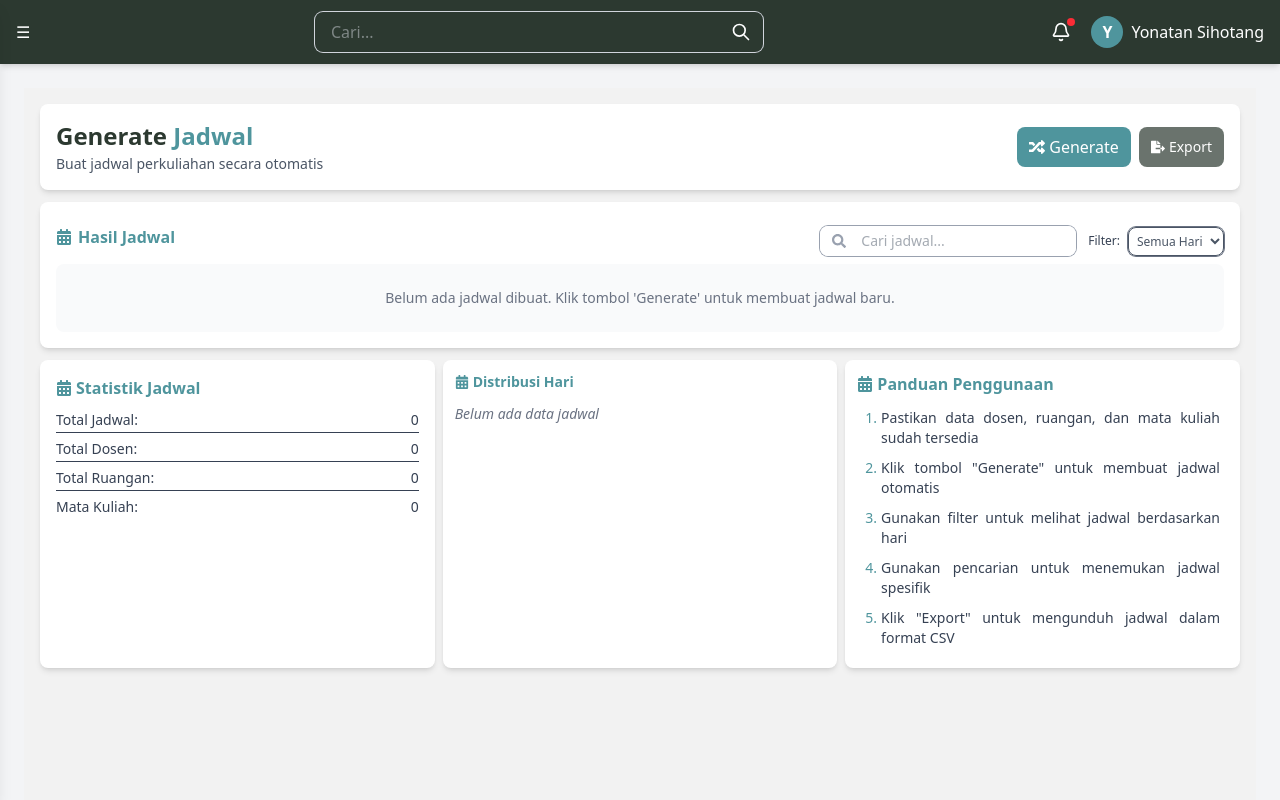
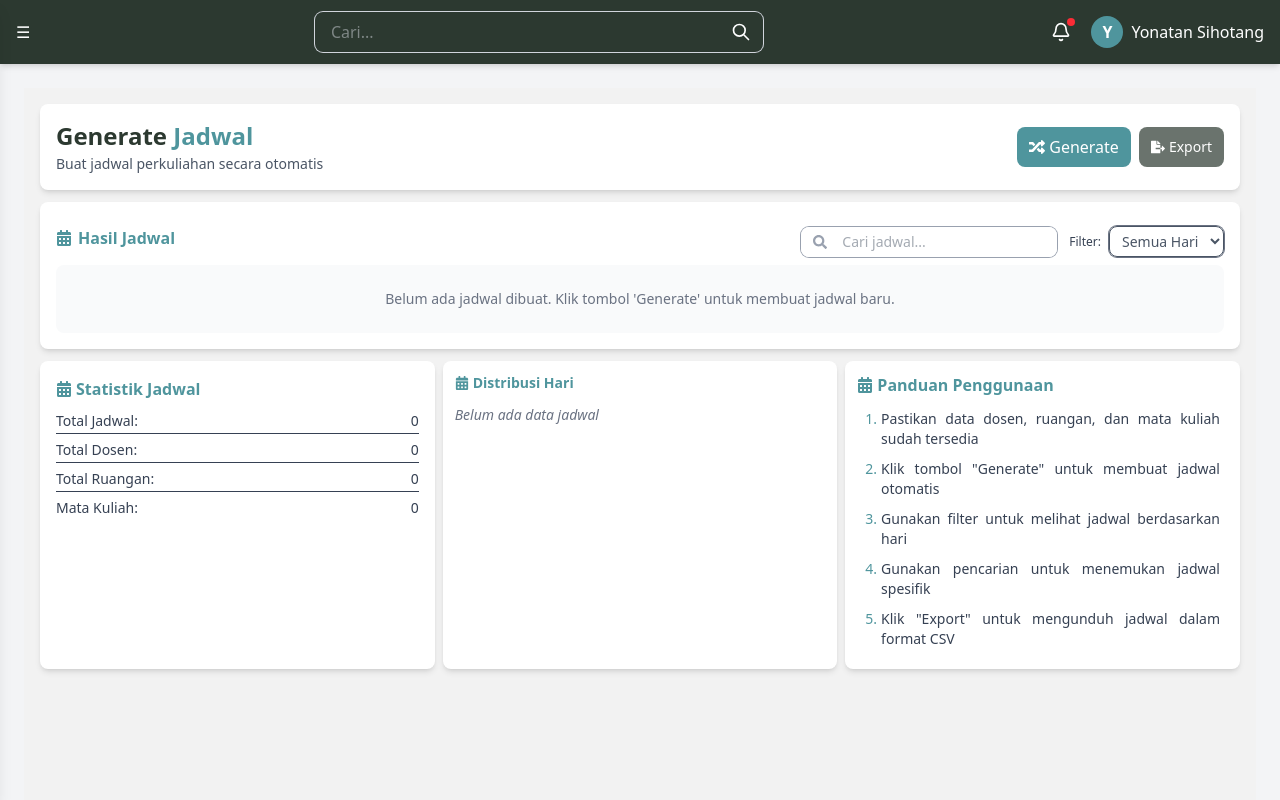
Before and after one commit to keqi000/proyek-pengembangan-web-berbasis-framework-terbaru, a Next.js app: page /admin/generate_schedule in a window 1280 px wide. Shown: the top 800 px of the page. Built offline with nearby package versions, Linux system fonts and the light colour scheme.

Commit message:
[admin/generate_Schedule] Set bigger padding to filter selection in desktop filter

```diff
--- a/src/app/admin/generate_schedule/page.tsx
+++ b/src/app/admin/generate_schedule/page.tsx
@@ -246,7 +246,7 @@ const GenerateJadwal = () => {
               {/* Filter Option */}
               <div className="flex flex-col">
                 <select
-                  className="border rounded-lg px-1 py-1 text-xs focus:outline-none ring-1 ring-gray-500 focus:ring-1 focus:ring-[#4F959D] text-gray-600 w-full"
+                  className="border rounded-lg px-1 py-1 md:px-2 text-xs md:text-sm focus:outline-none ring-1 ring-gray-500 focus:ring-1 focus:ring-[#4F959D] text-gray-600 w-full"
                   value={filterDay || ""}
                   onChange={(e) => setFilterDay(e.target.value || null)}
                 >
```
